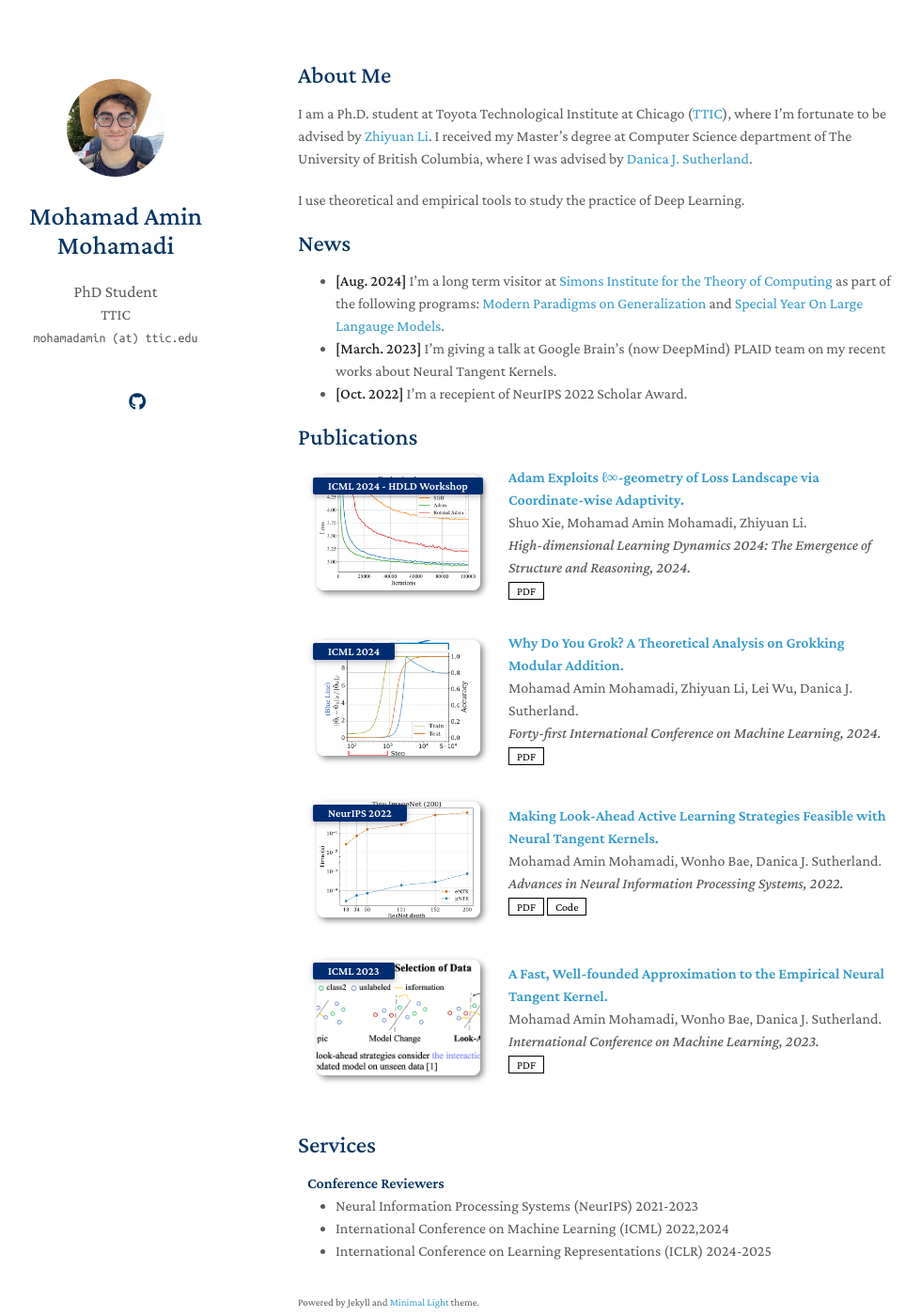
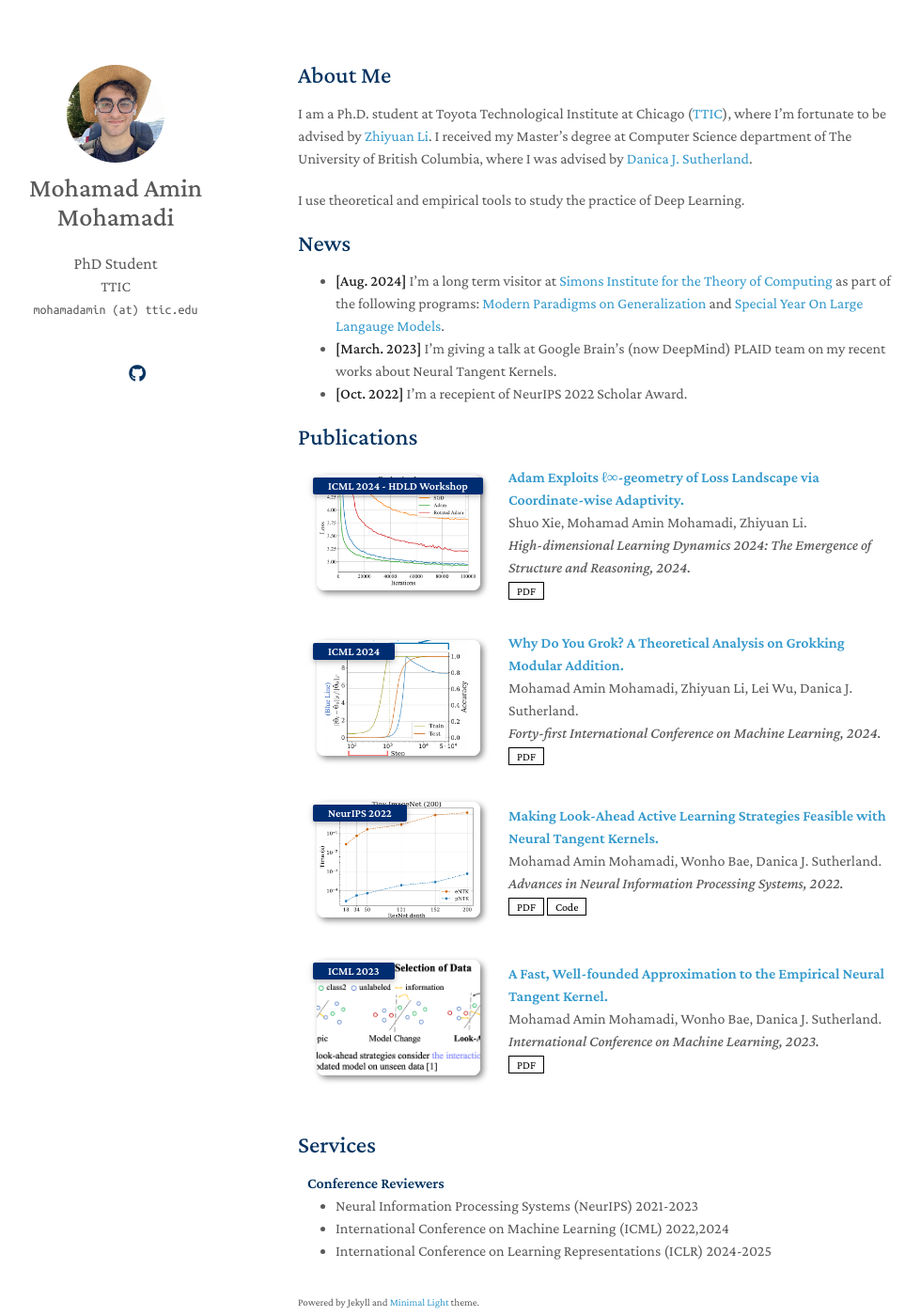
Before and after one commit to mohamad-amin/mohamad-amin.github.io, a Jekyll site: the page built from index.md, in a window 1280 px wide and 1400 px high. Shown: the whole window at 94% size, without its empty margins (153-1133 px from the left). Built offline with Jekyll 4.4.1, drawn with Linux system fonts in a browser that asks for light colours; a style sheet for code colours, icons or effects is not loaded; our own code applies the rules of GitHub Pages for plain Markdown files.

Commit message:
Update minimal-light-no-dark-mode.scss

```diff
--- a/_sass/minimal-light-no-dark-mode.scss
+++ b/_sass/minimal-light-no-dark-mode.scss
@@ -170,7 +170,7 @@ papertitle {
       .image.avatar img {
         border-radius: 100%;
         width: 45%;
-        padding: 20px;
+        padding: 5px;
         // border: 1px solid #ddd;
         // padding: 3px;
         // box-shadow: 0 -1px 5px 1px rgba(200, 200, 200, 0.3);
@@ -189,7 +189,7 @@ h3, h4, h5, h6 {
 
 h1 {
   font-weight: 500;
-  color:#043361;
+  color:#11111;
   margin:0 0 20px;
 }
 
```
